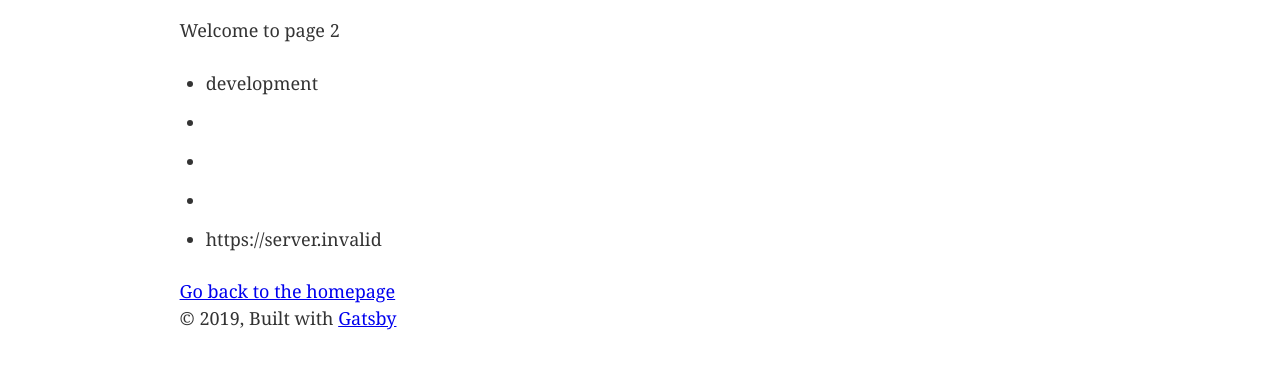
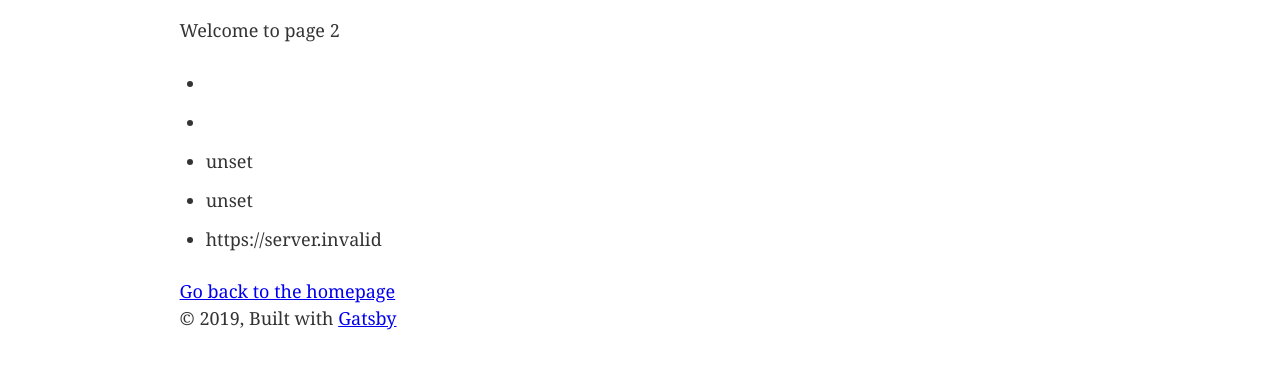
Before and after one commit to vaskes79/fartt.ru, a Gatsby site: page /page-2 in a window 1280 px wide. Shown: the part 176-544 px from the top of the page. Built offline with nearby package versions, Linux system fonts and the light colour scheme; Gatsby itself is replaced by a stand-in of ours; no server answers.

Commit message:
test netlify env

```diff
--- a/src/pages/page-2.js
+++ b/src/pages/page-2.js
@@ -11,10 +11,10 @@ const SecondPage = () => (
     <p>Welcome to page 2</p>
 
     <ul>
-      <li>{process.env.NODE_ENV}</li>
-      <li>{process.env.EMAILJS_RECEIVER}</li>
-      <li>{process.env.EMAILJS_UID}</li>
-      <li>{process.env.EMAILJS_TEMPLATEID}</li>
+      <li>{process.env.GATSBY_NODE_ENV}</li>
+      <li>{process.env.GATSBY_EMAILJS_RECEIVER}</li>
+      <li>{process.env.GATSBY_EMAILJS_UID}</li>
+      <li>{process.env.GATSBY_EMAILJS_TEMPLATEID}</li>
       <li>{process.env.GATSBY_API_URL}</li>
     </ul>
     <Link to="/">Go back to the homepage</Link>
```
